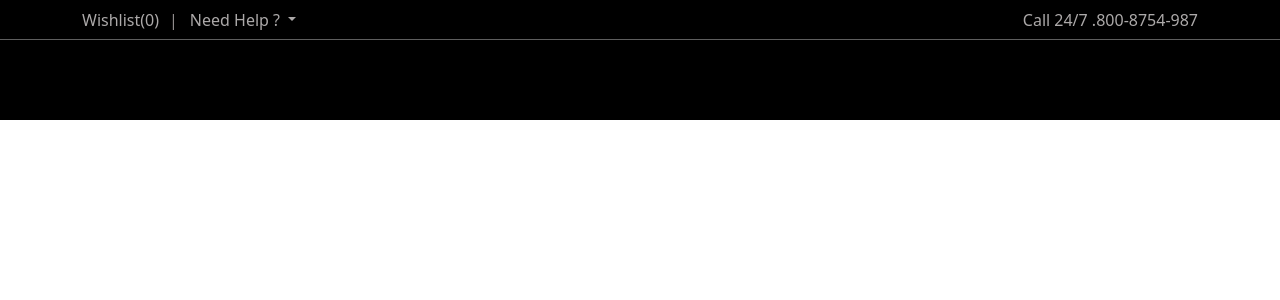
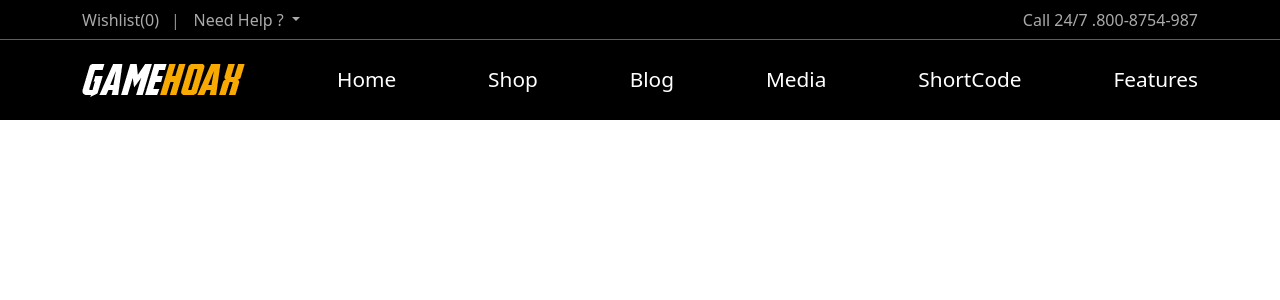
Before and after one commit to Ali-Chouchene/proj-html-vuejs, a Vue app: page / in a window 1280 px wide. Shown: the top 300 px of the page. Built offline with nearby package versions, Linux system fonts and the light colour scheme.

Commit message:
header navbar added

```diff
--- a/src/components/AppHeader.vue
+++ b/src/components/AppHeader.vue
@@ -1,11 +1,13 @@
-<script >
+<script>
+import { store } from '../data/store'
 import HeaderInfo from './subcomponents/HeaderInfo.vue'
+import NavBar from './subcomponents/NavBar.vue'
 export default {
     name: 'AppHeader',
-    components: { HeaderInfo },
+    components: { HeaderInfo, NavBar },
     data() {
         return {
-
+            store,
         }
     }
 }
@@ -13,10 +15,11 @@ export default {
 
 <template>
     <header>
-        <div>
-            <header-info></header-info>
+        <header-info></header-info>
+        <div class="container h-nav d-flex align-items-center justify-content-between">
+            <img src="../assets/img/logo.png" alt="GAMEHOAX">
+            <nav-bar v-for="option in store.navs" :item="option"></nav-bar>
         </div>
-
     </header>
 </template>
 
@@ -24,5 +27,9 @@ export default {
 header {
     height: 15vh;
     background-color: black;
+
+    .h-nav {
+        height: 10vh;
+    }
 }
 </style>
--- a/src/components/subcomponents/HeaderInfo.vue
+++ b/src/components/subcomponents/HeaderInfo.vue
@@ -51,7 +51,7 @@ export default {
         height: 100%;
 
         .left-h-nav {
-            width: 200px;
+            width: 230px;
         }
 
         .bar {
--- /dev/null
+++ b/src/components/subcomponents/NavBar.vue
@@ -0,0 +1,46 @@
+<script >
+export default {
+    name: 'NavBar',
+    components: {},
+    data() {
+        return {
+
+        }
+    },
+    props: {
+        item: Object
+    }
+}
+</script>
+
+<template>
+    <ul>
+        <li><a :href="item.link">{{ item.text }}</a></li>
+    </ul>
+</template>
+
+<style lang="scss" scoped>
+* {
+    color: white;
+    text-decoration: none;
+    list-style: none;
+
+    ul {
+        margin: 0;
+
+        a {
+            font-size: 1.3rem;
+
+            &:hover {
+                color: #f9aa01;
+            }
+
+
+
+            &:active {
+                color: #f9aa01;
+            }
+        }
+    }
+}
+</style>
--- /dev/null
+++ b/src/data/store.js
@@ -0,0 +1,33 @@
+import { reactive } from 'vue';
+export const store = reactive({
+
+    /** header navbar options */
+
+    navs: [
+        {
+            text: 'Home',
+            link: '#'
+        },
+        {
+            text: 'Shop',
+            link: '#'
+        },
+        {
+            text: 'Blog',
+            link: '#'
+        },
+        {
+            text: 'Media',
+            link: '#'
+        },
+        {
+            text: 'ShortCode',
+            link: '#'
+        },
+        {
+            text: 'Features',
+            link: '#'
+        },
+
+    ]
+})
```
Also changed, not shown: src/assets/img/logo.png (added).
